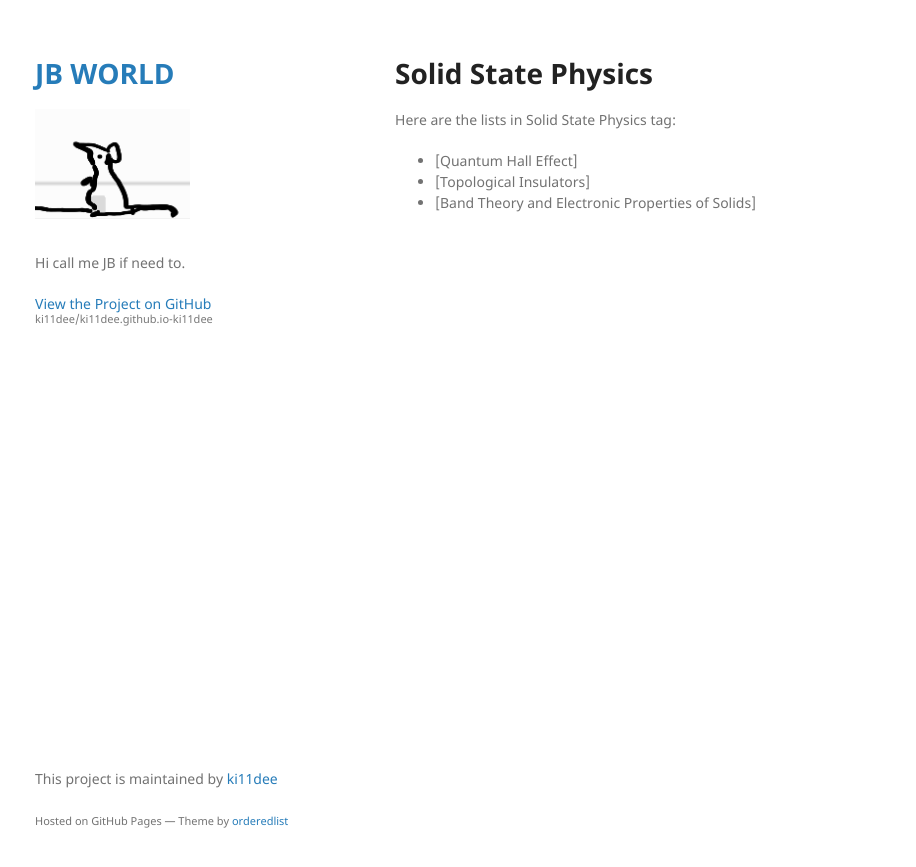
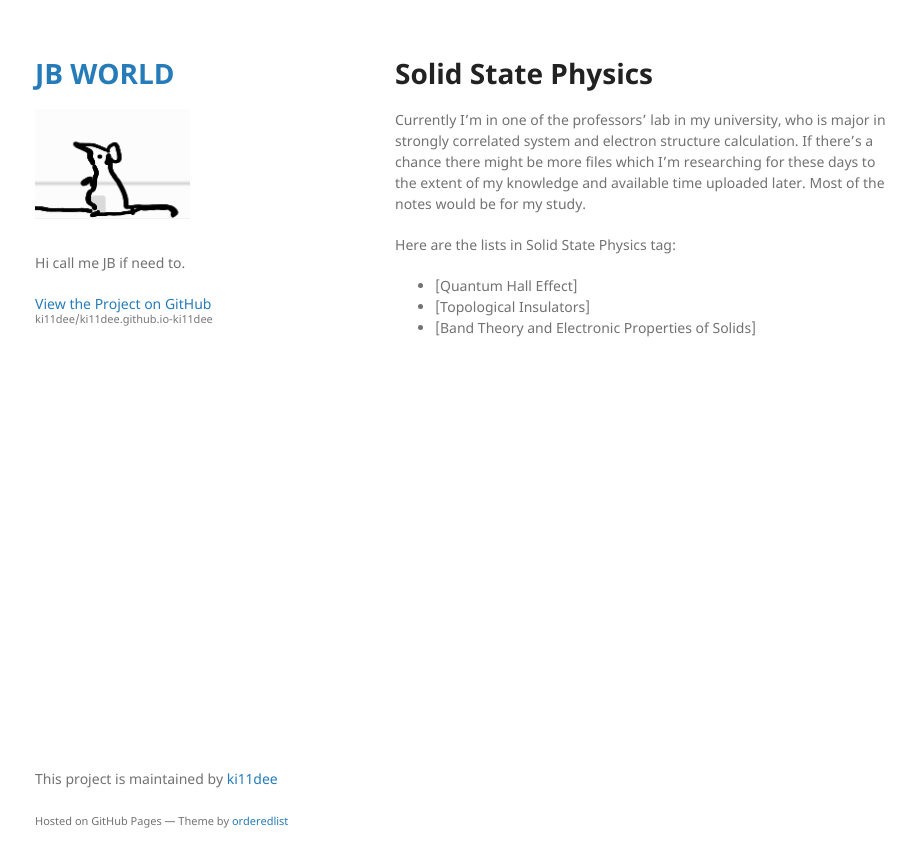
Before and after one commit to ki11dee/ki11dee.github.io-ki11dee, a Jekyll site: the page built from SP/SP_content.md, in a window 1280 px wide. Shown: the top 867 px of the page, without its empty margins (175-1091 px from the left). Built offline with Jekyll 4.4.1, drawn with Linux system fonts in a browser that asks for light colours; our own code applies the rules of GitHub Pages for plain Markdown files.

Commit message:
Add texts

```diff
--- a/SP/SP_content.md
+++ b/SP/SP_content.md
@@ -1,4 +1,6 @@
 # Solid State Physics
+
+Currently I'm in one of the professors' lab in my university, who is major in strongly correlated system and electron structure calculation. If there's a chance there might be more files which I'm researching for these days to the extent of my knowledge and available time uploaded later. Most of the notes would be for my study.
 
 Here are the lists in Solid State Physics tag:
 
```
